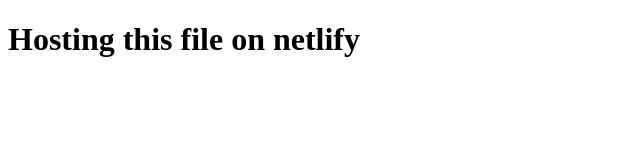
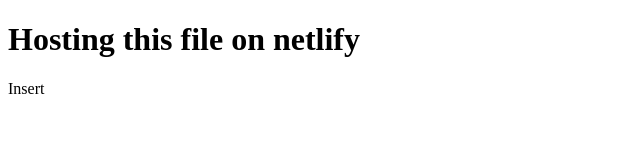
Before and after one commit to venkataramana7029/Headding-tags-in-html, a plain HTML site: page index.html in a window 1280 px wide. Shown: the full height of the page, 0-640 px from the left. Drawn offline with Linux system fonts and the light colour scheme.

Commit message:
Update index.html

```diff
--- a/index.html
+++ b/index.html
@@ -5,5 +5,6 @@
   </head>
   <body>
     <h1> Hosting this file on netlify </h1>
+    <ahref="./basic.html">Insert</a>
   </body>
 </html>
```
